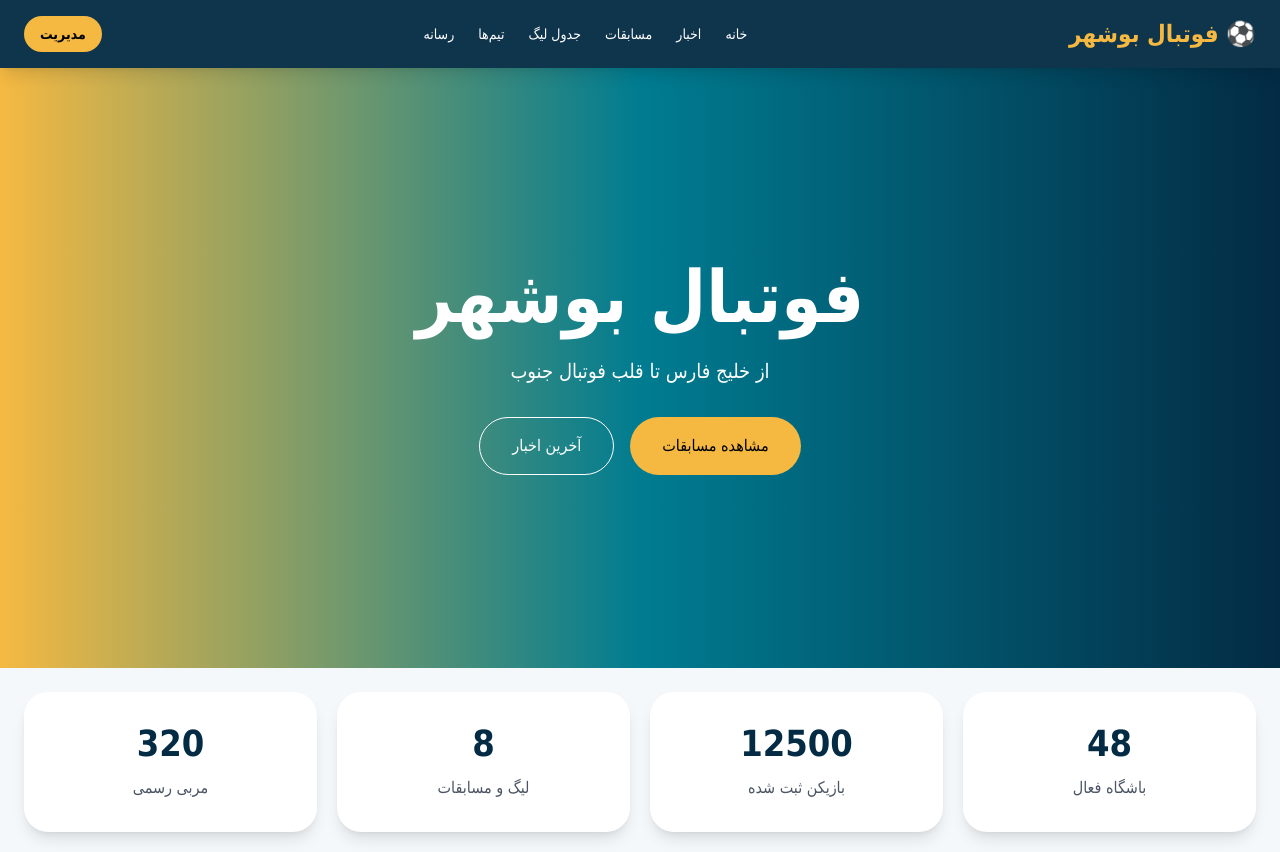
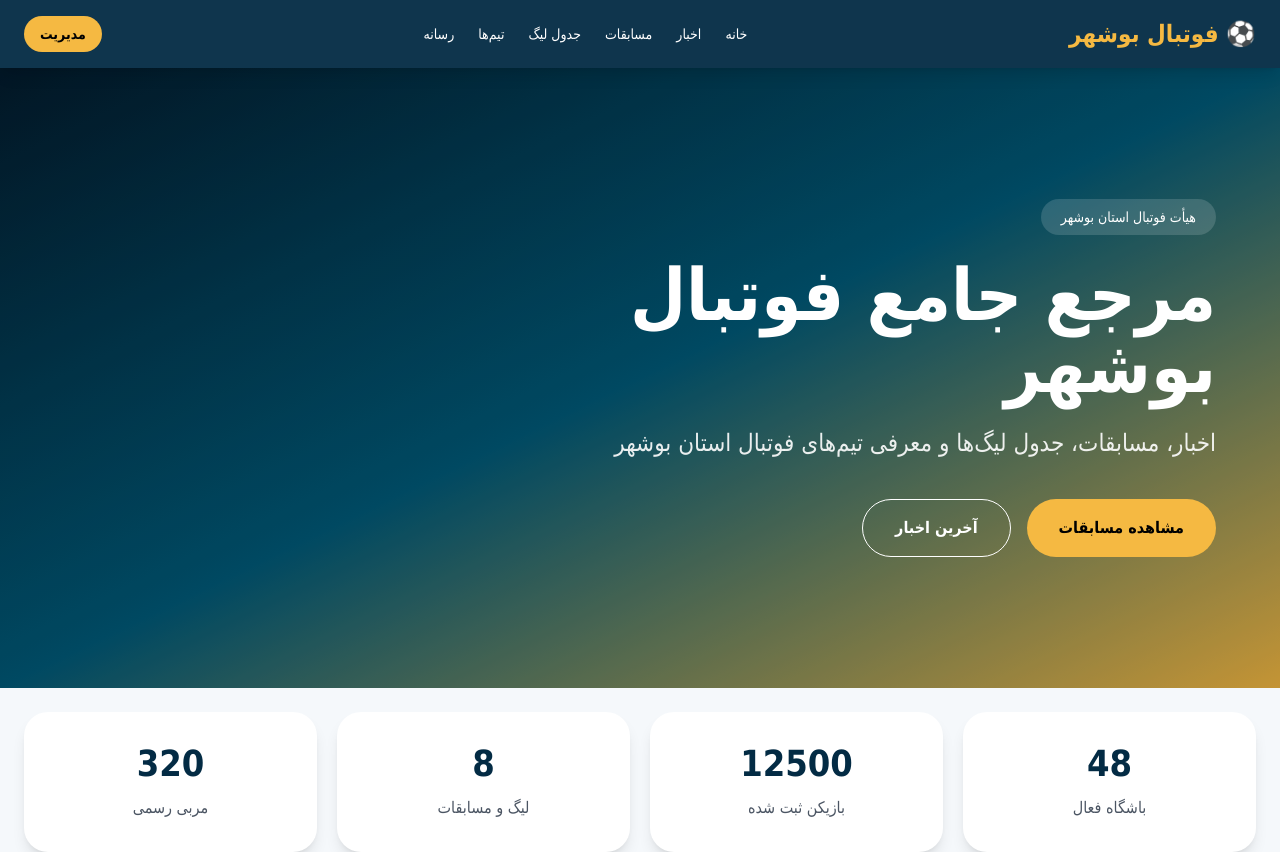
Before and after one commit to mdarzand0315-sys/football-bushehr-v2, a Next.js app: page / in a window 1280 px wide. Shown: the top 852 px of the page. Built offline with nearby package versions, Linux system fonts and the light colour scheme.

Commit message:
Redesign hero section for football bushehr homepage

```diff
--- a/components/HeroSection.tsx
+++ b/components/HeroSection.tsx
@@ -1,17 +1,30 @@
-
 export default function HeroSection() {
   return (
-    <section className="relative min-h-[600px] flex items-center justify-center overflow-hidden bg-gradient-to-l from-[#032B44] via-[#007C91] to-[#F5B942] text-white">
-      <div className="text-center px-6">
-        <h1 className="text-5xl md:text-7xl font-black">فوتبال بوشهر</h1>
-        <p className="mt-6 text-xl">از خلیج فارس تا قلب فوتبال جنوب</p>
-        <div className="mt-8 flex gap-4 justify-center flex-wrap">
-          <button className="bg-[#F5B942] text-black px-8 py-4 rounded-full">
-            مشاهده مسابقات
-          </button>
-          <button className="border border-white px-8 py-4 rounded-full">
-            آخرین اخبار
-          </button>
+    <section className="relative min-h-[620px] flex items-center overflow-hidden bg-gradient-to-br from-[#021B2D] via-[#005B7A] to-[#F5B942] text-white">
+      <div className="absolute inset-0 bg-black/20" />
+
+      <div className="relative z-10 container mx-auto px-6 text-right">
+        <div className="max-w-3xl">
+          <span className="inline-block rounded-full bg-white/15 px-5 py-2 text-sm mb-6">
+            هیأت فوتبال استان بوشهر
+          </span>
+
+          <h1 className="text-5xl md:text-7xl font-black leading-tight">
+            مرجع جامع فوتبال بوشهر
+          </h1>
+
+          <p className="mt-6 text-xl md:text-2xl text-white/90">
+            اخبار، مسابقات، جدول لیگ‌ها و معرفی تیم‌های فوتبال استان بوشهر
+          </p>
+
+          <div className="mt-10 flex gap-4 flex-wrap">
+            <button className="bg-[#F5B942] text-black px-8 py-4 rounded-full font-bold hover:scale-105 transition">
+              مشاهده مسابقات
+            </button>
+            <button className="border border-white px-8 py-4 rounded-full font-bold hover:bg-white hover:text-[#003b5c] transition">
+              آخرین اخبار
+            </button>
+          </div>
         </div>
       </div>
     </section>
```
